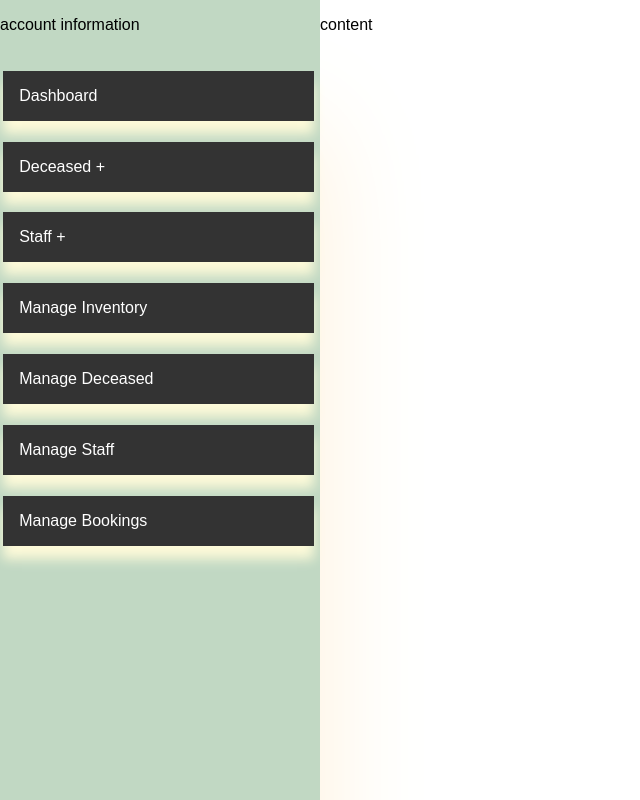
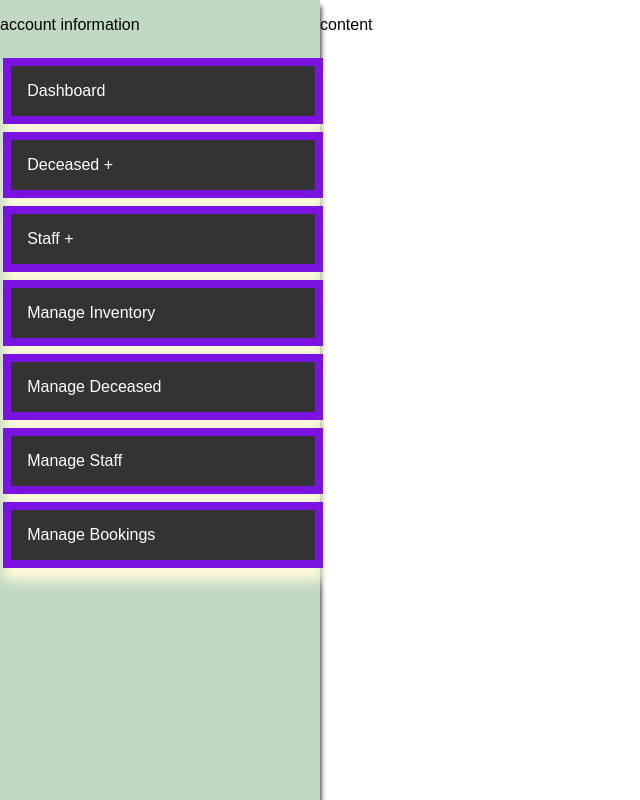
Before and after one commit to james1478/mortuary-management-system, a React (Create React App) app in the folder frontend/mortuaryms/: page /homepage in a window 1280 px wide. Shown: the whole page, without its empty margins (0-640 px from the left). Built offline with nearby package versions, Linux system fonts and the light colour scheme.

Commit message:
improve menu

```diff
--- a/frontend/mortuaryms/src/pages/Homepage.jsx
+++ b/frontend/mortuaryms/src/pages/Homepage.jsx
@@ -11,8 +11,8 @@
                     <p>account information</p>
                 </div>
                 <a className="link" href="#">Dashboard</a>
-                <a className="link" href="#">Deceased <span>+</span></a>
-                <a className="link" href="#"> Staff <span>+</span></a>
+                <a className="link" href="#">Deceased <span className="link-span">+</span></a>
+                <a className="link" href="#"> Staff <span className="link-span">+</span></a>
                 <a className="link" href="#">Manage Inventory</a>
                 <a className="link" href="#">Manage Deceased</a>
                 <a className="link" href="#">Manage Staff</a>
@@ -34,7 +34,7 @@
 display:grid;
 grid-template-columns: 1fr 3fr;
 .menu{
-box-shadow: 0 8rem 7rem #FFF1DB;
+box-shadow: .1rem .4rem .3rem #333;
 z-index:2;
 .account-infor{
 display:flex;
@@ -44,7 +44,7 @@
   background-color: #C1D8C3;
   display:flex;
   flex-direction:column;
-  gap: 1.3rem;
+  gap: .5rem;
 
   .link{
   text-decoration:none;
@@ -52,11 +52,13 @@
   background-color:#333;
   padding:1rem;
   margin-left:.2rem;
-  width:87%;
+  width:85%;
+  border: .5rem solid #7A13E2;
 box-shadow: 0 .8rem .7rem #FDFAD9;
   }
   .link:hover{
-  box-shadow: 0 0 .7rem #FEFAE0;
+  box-shadow: 0 0 .7rem #640D5F;
+  z-index:3;
   }
   }
   .content{
```
